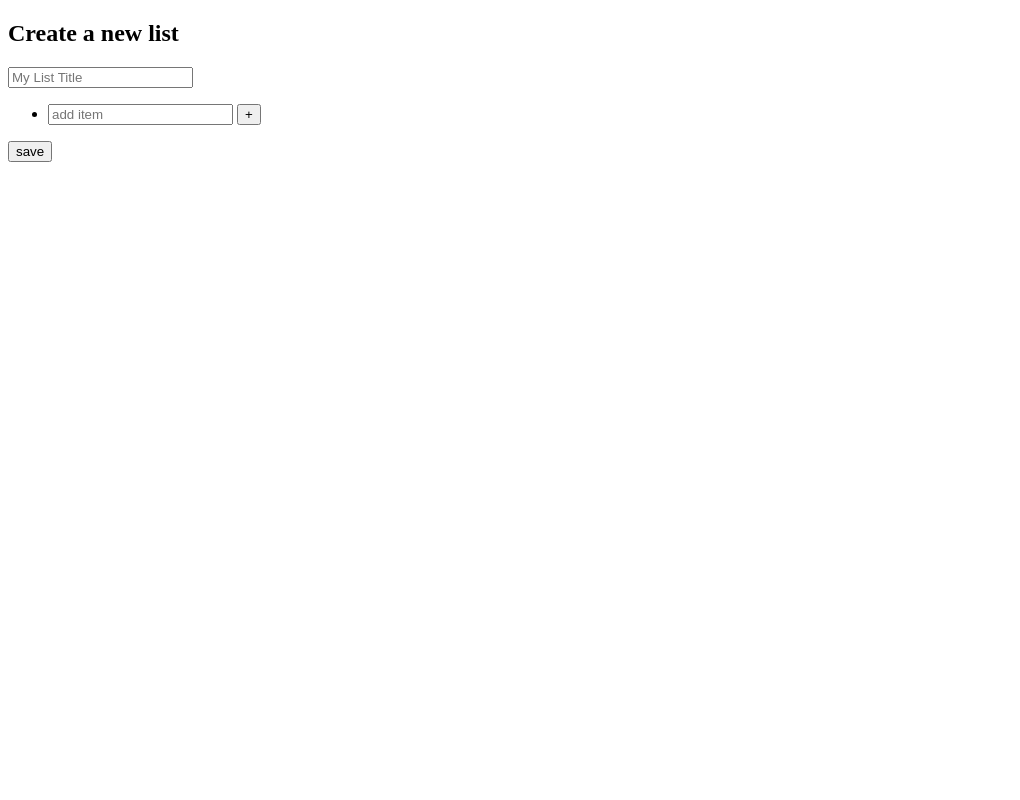
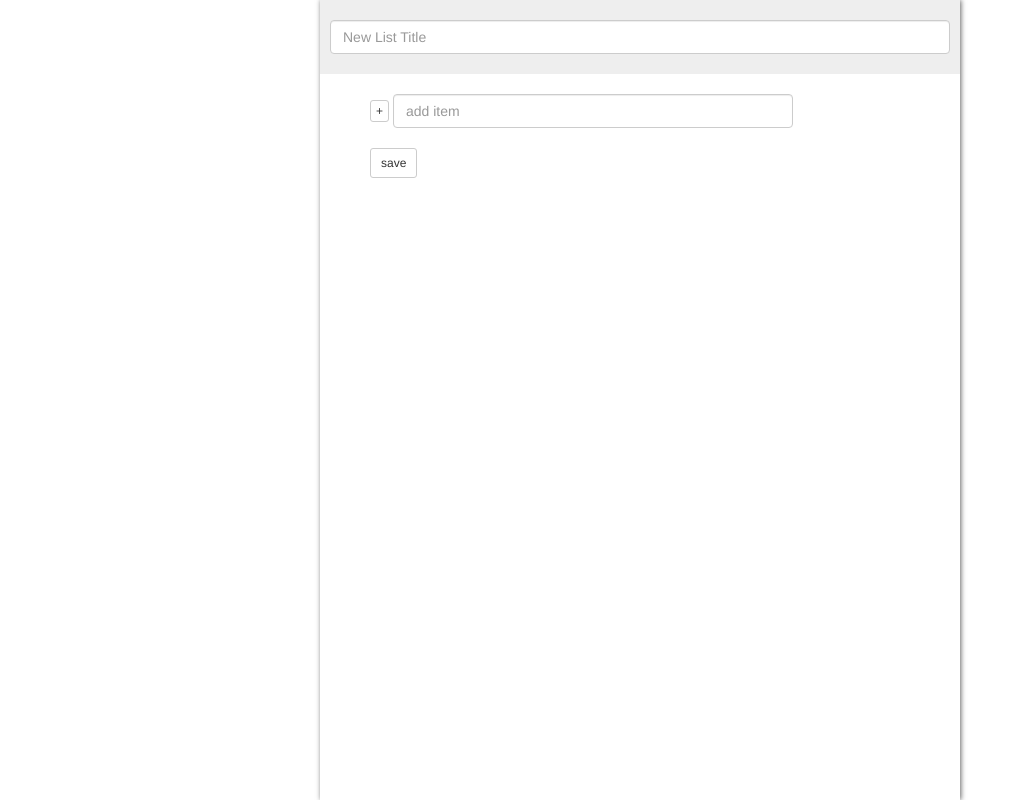
Before and after one commit to robertn702/node_challenge, a website: page public/index.html in a window 1280 px wide. Shown: the whole page, without its empty margins (0-1020 px from the left). Drawn offline with nearby package versions, Linux system fonts and the light colour scheme; some packages are replaced by stand-ins of ours; a script that the page names is missing.

Commit message:
adds styling

```diff
--- a/bower.json
+++ b/bower.json
@@ -5,6 +5,7 @@
     "angular": "~1.3.15",
     "angular-ui-router": "~0.2.13",
     "angular-bootstrap": "~0.12.1",
-    "angular-uuid4": "~0.3.0"
+    "angular-uuid4": "~0.3.0",
+    "bootstrap-css": "~3.3.4"
   }
 }
--- a/public/css/style.css
+++ b/public/css/style.css
@@ -1,3 +1,47 @@
+html, body, div, span, applet, object, iframe, h1, h2, h3, h4, h5, h6, p, blockquote, pre, a, abbr, acronym, address, big, cite, code, del, dfn, em, font, img, ins, kbd, q, s, samp, small, strike, strong, sub, sup, tt, var, b, u, i, center, dl, dt, dd, ol, ul, li, fieldset, form, label, legend, caption {
+  margin: 0;
+  /*padding: 0;*/
+}
+
 .nav, .pagination, .carousel, .panel-title a {
   cursor: pointer;
 }
+
+ul {
+  margin: 0;
+  padding: 0;
+  list-style-type: none;
+}
+
+.container-fluid {
+  height: 100vh;
+  width: 50%;
+  padding: 0px;
+  margin: 0 auto 0 auto;
+  box-shadow: 1px 0px 5px #666666;
+  /*background-color: blue;*/
+}
+
+#title {
+  padding: 20px 10px 20px 10px;
+  text-align: center;
+  background-color: #eeeeee;
+  /*background-color: red;*/
+}
+
+#list-container {
+  padding: 20px 50px 10px 50px;
+  /*background-color: green;*/
+}
+
+#list {
+  margin-bottom: 20px;
+}
+
+#list input[type="text"] {
+  width: 400px;
+}
+
+.input {
+  /*background-color: orange;*/
+}
--- a/public/index.html
+++ b/public/index.html
@@ -2,7 +2,10 @@
 <html lang="en" ng-app="app">
   <head>
     <meta charset="UTF-8">
+    <meta name="viewport" content="width=device-width, initial-scale=1, maximum-scale=1, user-scalable=no">
+    <link rel="stylesheet" type="text/css" href="/lib/bootstrap-css/css/bootstrap.css"/>
     <link rel="stylesheet" type="text/css" href="/css/style.css"/>
+
   </head>
   <body>
     <div ui-view></div>
--- a/public/js/controllers.js
+++ b/public/js/controllers.js
@@ -5,20 +5,21 @@ angular.module('app.controllers', [])
   $scope.list.items = [];
   $scope.list.name = "";
 
-  $scope.addItem = function(newItem) {
+  $scope.addItem = function(newItem, keyEvent) {
+    if(!keyEvent || keyEvent.which === 13) {
       $scope.newItem = "";
       $scope.list.items.push({
         date: new Date(),
         text: newItem,
         complete: false
       })
+    }
   };
 
   $scope.save = function() {
     var uuid = uuid4.generate();
 
     $scope.list.name = $scope.listName;
-    console.log('name: ', $scope.list.name);
     List.post($scope.list, uuid);
     $state.go('list', {uuid: uuid});
   };
@@ -30,18 +31,25 @@ angular.module('app.controllers', [])
 
   if (!$scope.list) {
     $state.go('404');
+  } else if (!$scope.list.name) {
+    $scope.list.name = "";
   }
 
-  $scope.addItem = function(newItem) {
+  $scope.addItem = function(newItem, keyEvent) {
+    if(!keyEvent || keyEvent.which === 13) {
       $scope.newItem = "";
       $scope.list.items.push({
         date: new Date(),
         text: newItem,
         complete: false
       })
+    }
   };
 
   $scope.save = function() {
+    if ($scope.listName) {
+      $scope.list.name = $scope.listName;
+    }
     List.post($scope.list, uuid);
   };
 })
--- a/public/views/list.html
+++ b/public/views/list.html
@@ -1,23 +1,34 @@
-<div>
+<div class="container-fluid">
+  <div id="title">
     <div ng-switch on="list.name">
       <div ng-switch-when="">
-      <h2>Create a new list</h2>
-      <input type="text" ng-model="$parent.listName" placeholder="My List Title">
+        <h2>
+          <input type="text" class="form-control" ng-model="$parent.listName" placeholder="New List Title" required>
+        </h2>
       </div>
       <div ng-switch-default>
         <h2>{{list.name}}</h2>
       </div>
     </div>
-  <ul>
-    <li class="list-item" ng-repeat="item in list.items track by $index">
+  </div>
+  <div id="list-container">
+    <ul id="list">
+      <li class="form-group checkbox" ng-repeat="item in list.items track by $index">
         <label>
           <input type="checkbox" ng-model="list.items[$index].complete"> {{item.text}}
         </label>
       </li>
-    <li>
-      <input type="text" ng-model="newItem" placeholder="add item">
-      <button ng-click="addItem(newItem)">+</button><br>
+      <li class="form-inline">
+        <span class="btn btn-default btn-xs" ng-click="addItem(newItem)">+</span>
+        <span>
+          <input class="form-control"
+          type="text"
+          ng-model="newItem"
+          ng-keypress="addItem(newItem, $event)"
+          placeholder="add item">
+        </span>
       </li>
     </ul>
-  <button ng-click="save(listName)">save</button>
+    <button class="btn btn-default btn-sm" ng-click="save(listName)">save</button>
   </div>
+</div>
```
Lines whose indentation alone changed are shown as unchanged.
